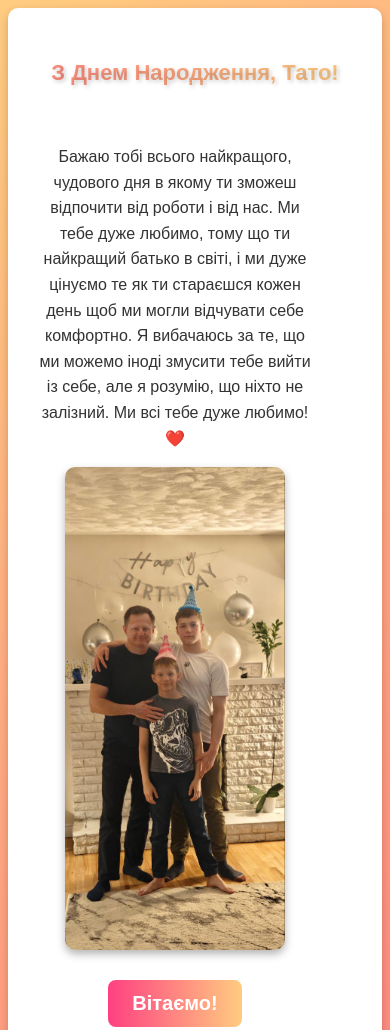
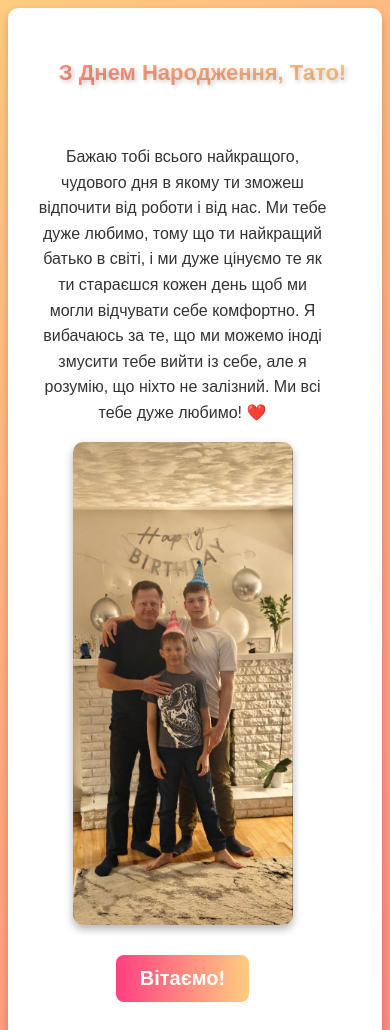
Before and after one commit to AntonKuznetsov1/HappyBirthday, a plain HTML site: page index.html in a window 390 px wide. Shown: the top 1030 px of the page. Drawn offline with Linux system fonts and the light colour scheme.

Commit message:
Update styles.css

```diff
--- a/styles.css
+++ b/styles.css
@@ -18,6 +18,7 @@ body {
         "button button button";
     gap: 20px;
     padding: 30px;
+    padding-right: 15px;
     background: white;
     box-shadow: 0px 4px 10px rgba(0, 0, 0, 0.2);
     border-radius: 10px;
@@ -121,7 +122,4 @@ body {
     .title {
         font-size: 22px; /* Slightly smaller */
     }
-    .container{
-        max-padding-right: 10px;
-    }
 }
```
